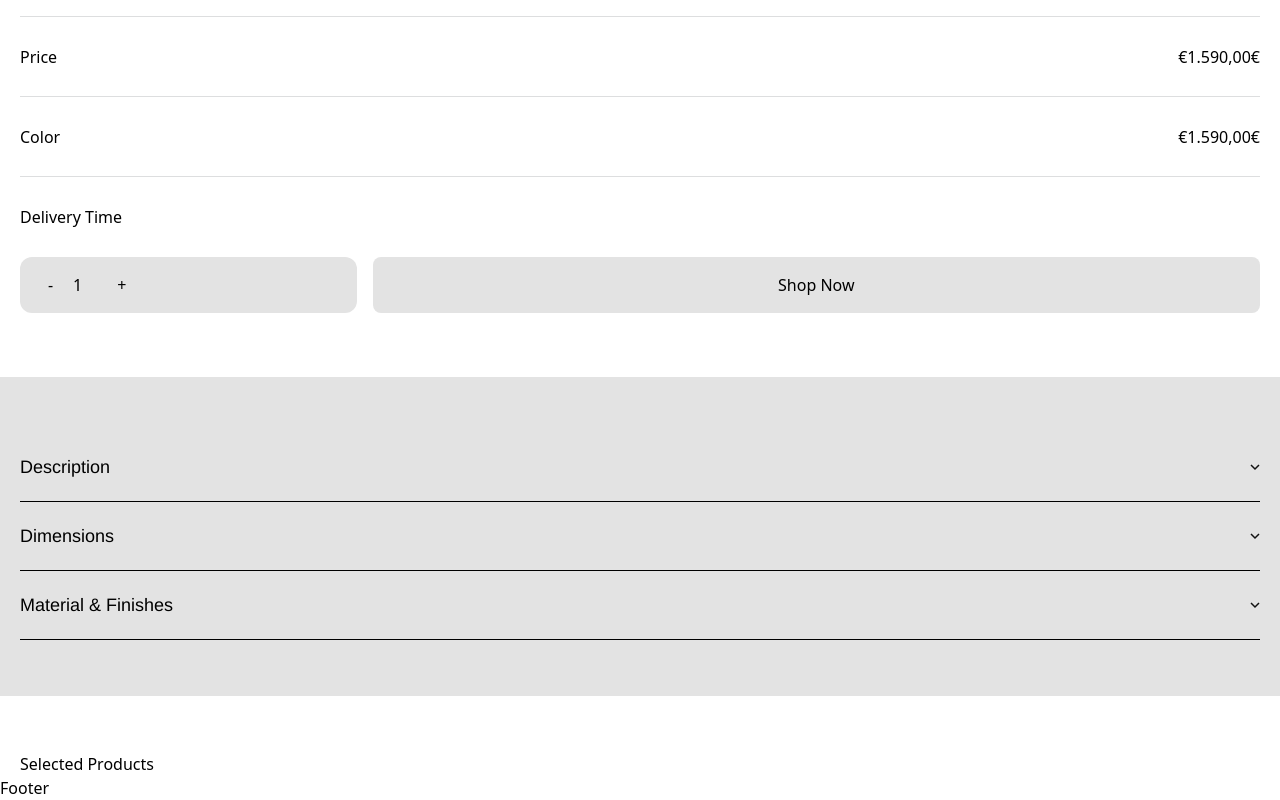
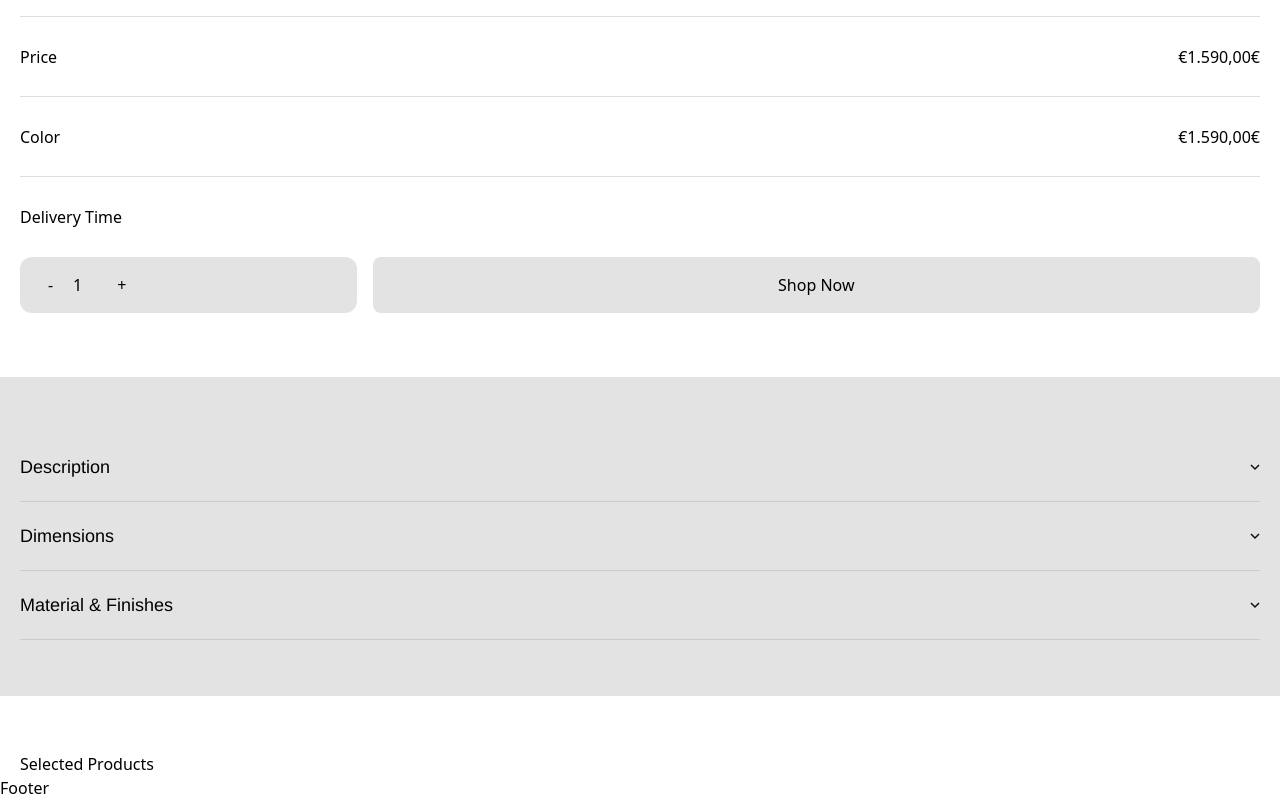
Before and after one commit to mb1mba/ohm-studio-clone, a React (Vite) app in the folder client/: page /products/bloc-raw in a window 1280 px wide. Shown: the part 1069-1869 px from the top of the page. Built offline with nearby package versions, Linux system fonts and the light colour scheme; a web font is replaced by a local one.

Commit message:
improve accordion second time

```diff
--- a/client/src/components/Accordion/AccordionBody.jsx
+++ b/client/src/components/Accordion/AccordionBody.jsx
@@ -12,7 +12,7 @@ const AccordionBody = ({ text, index }) => {
           animate={{ height: "auto" }}
           exit={{ height: 0 }}
           transition={{ ease: "easeInOut", duration: 0.4 }}
-          className="overflow-hidden"
+          className="overflow-hidden pb-4"
         >
           <p>{text}</p>
         </motion.div>
--- a/client/src/pages/Product/index.jsx
+++ b/client/src/pages/Product/index.jsx
@@ -83,7 +83,7 @@ const Product = () => {
       <section className="bg-[#e3e3e3] pt-14 px-5 pb-14">
         <Accordion>
           {productsData.map((obj, index) => (
-            <div className="border-b border-black">
+            <div className="border-b border-[#8e91944d]">
               <AccordionHeader title={obj.title} index={index} />
               <AccordionBody text={obj.text} index={index} />
             </div>
```
